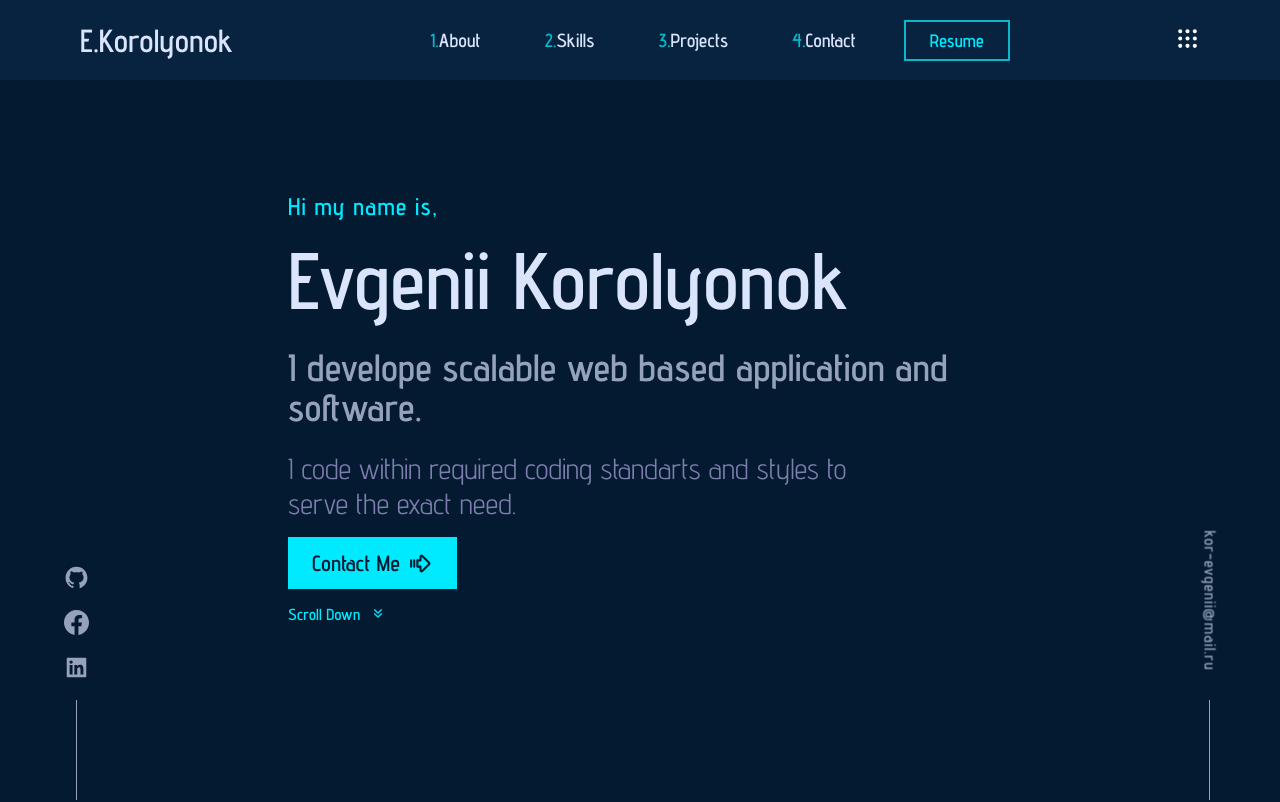
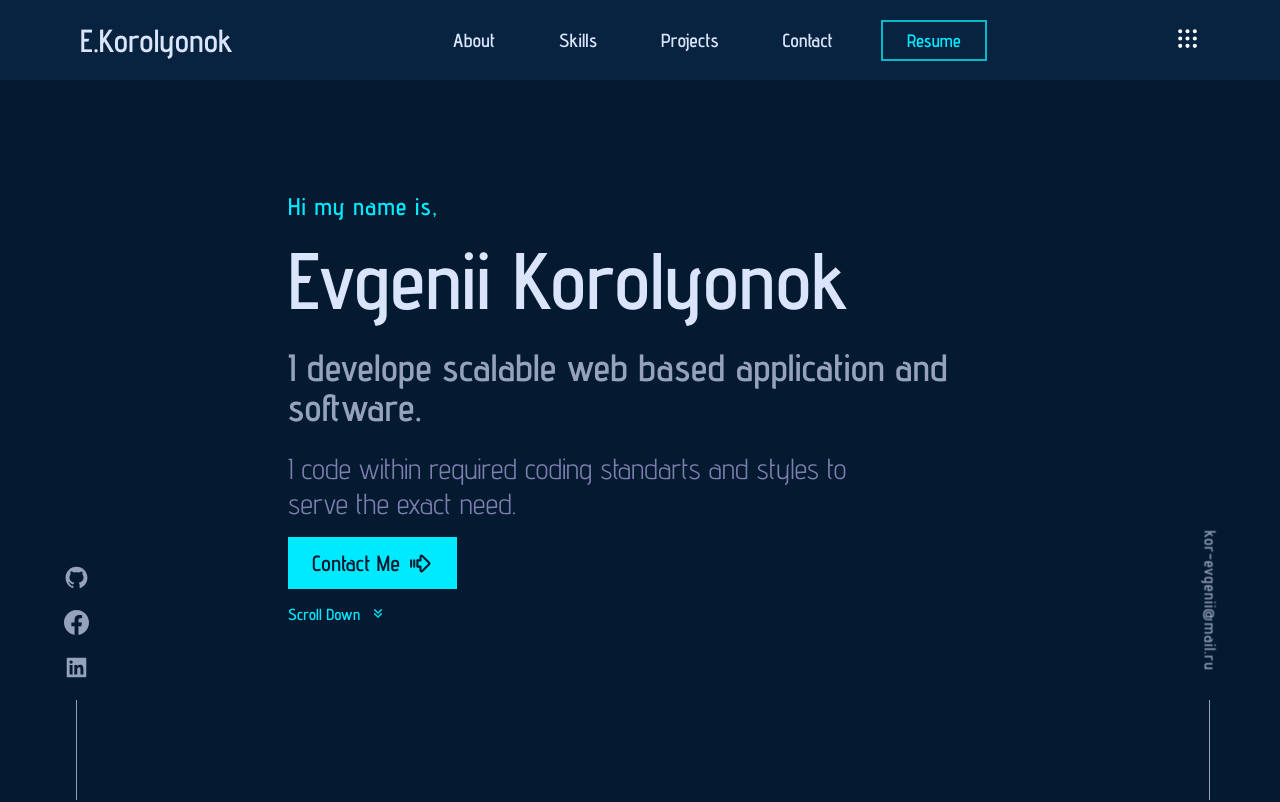
Before and after one commit to Evgenii-Korolenok/MyPortfolio_2, a React (Create React App) app: page / in a window 1280 px wide. Shown: the top 802 px of the page. Built offline with nearby package versions, Linux system fonts and the light colour scheme.

Commit message:
zagotovka 2

```diff
--- a/src/Components/Navbar/Navbar.jsx
+++ b/src/Components/Navbar/Navbar.jsx
@@ -35,16 +35,16 @@ const Navbar = () => {
             <div className={active}>
                 <ul onClick={removeNavBar} className="navLists">
                     <li className="navItem">
-                        <a href="#about" className="navLink"><span className='headerNumber'>1.</span>About</a>
+                        <a href="#about" className="navLink"><span className='headerNumber'></span>About</a>
                     </li>
                     <li className="navItem">
-                        <a href="#skills" className="navLink"><span className='headerNumber'>2.</span>Skills</a>
+                        <a href="#skills" className="navLink"><span className='headerNumber'></span>Skills</a>
                     </li>
                     <li className="navItem">
-                        <a href="#projects" className="navLink"><span className='headerNumber'>3.</span>Projects</a>
+                        <a href="#projects" className="navLink"><span className='headerNumber'></span>Projects</a>
                     </li>
                     <li className="navItem">
-                        <a href="#contact" className="navLink"><span className='headerNumber'>4.</span>Contact</a>
+                        <a href="#contact" className="navLink"><span className='headerNumber'></span>Contact</a>
                     </li>
                     <button className='btn'>
                         <a href="">Resume</a>
```
